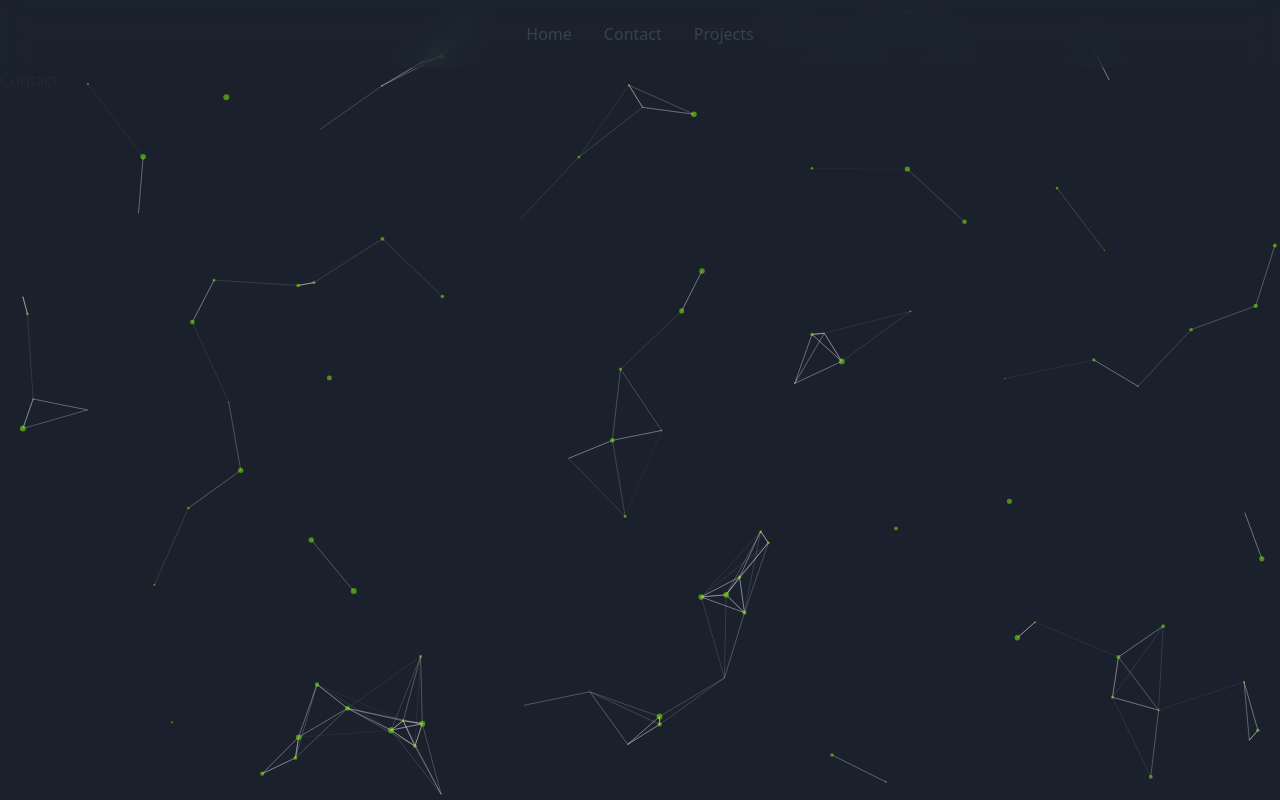
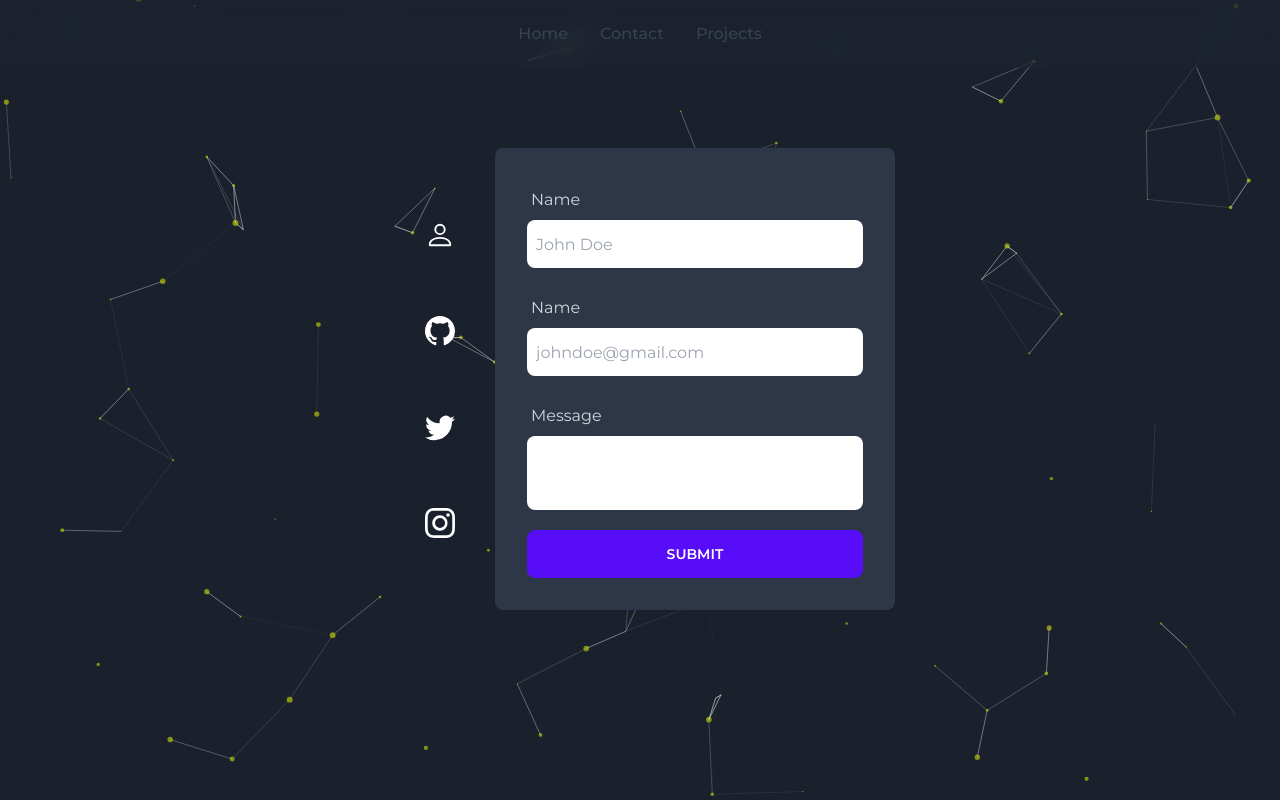
Before and after one commit to EdizKeskin/Portfolio, a Next.js app: page /contact in a window 1280 px wide. Built offline with nearby package versions, Linux system fonts and the light colour scheme.

Commit message:
Contact page

```diff
--- a/app/contact/page.js
+++ b/app/contact/page.js
@@ -1,7 +1,75 @@
 import React from 'react'
+import { BsGithub, BsInstagram, BsPerson, BsTwitter } from "react-icons/bs";
 
 export default function Contact() {
+    const socials = [
+        {
+            name: "E-Mail",
+            icon: <BsPerson size="1.5em" />,
+            link: ""
+        },
+        {
+            name: "Github",
+            icon: <BsGithub size="1.5em" />,
+            link: ""
+        },
+        {
+            name: "Twitter",
+            icon: <BsTwitter size="1.5em" />,
+            link: ""
+        },
+        {
+            name: "Instagram",
+            icon: <BsInstagram size="1.5em" />,
+            link: ""
+        }
+    ]
     return (
-        <div>Contact</div>
+        <div className='flex justify-center overflow-hidden mt-10' id='contact'>
+            <div className="rounded-lg m-10">
+                <div>
+                    <div className='flex sm:gap-4 md:gap-8 lg:gap-10 '>
+                        <div className='flex flex-col md:flex-row  justify-center items-center'>
+                            <div className='flex flex-row md:flex-col justify-space-around'>
+                                {socials.map((social) => (
+                                    <div key={social.name} className='p-6'>
+                                        <btn className="btn text-xl border-none bg-transparent hover:bg-blue-400 hover:text-[#2D3748]">{social.icon}</btn>
+                                    </div>
+                                ))}
+                            </div>
+                            <div className='p-8 rounded-lg shadow-sm bg-[#2D3748] w-10/12 md:w-[400px]'>
+                                <form>
+                                    <div className='flex gap-5 flex-col'>
+                                        <div className='w-full form-control required'>
+                                            <label className='text-gray-300 label'>Name</label>
+                                            <input
+                                                type='text'
+                                                name="name"
+                                                placeholder="John Doe"
+                                                className='w-full rounded-lg text-gray-300 p-2 input '
+                                            />
+                                        </div>
+                                        <div className='w-full form-control required'>
+                                            <label className='text-gray-300 label'>Name</label>
+                                            <input
+                                                type='email'
+                                                name="name"
+                                                placeholder="johndoe@gmail.com"
+                                                className='w-full rounded-lg text-gray-300 p-2 input '
+                                            />
+                                        </div>
+                                        <div className='w-full form-control required'>
+                                            <label className='text-gray-300 label'>Message</label>
+                                            <textarea name='message' className='resize-none max-h-[100px] textarea text-gray-300' />
+                                        </div>
+                                        <button className='btn btn-primary w-full'>Submit</button>
+                                    </div>
+                                </form>
+                            </div>
+                        </div>
+                    </div>
+                </div>
+            </div>
+        </div>
     )
 }
--- a/app/layout.js
+++ b/app/layout.js
@@ -2,6 +2,7 @@ import '@/styles/global.css'
 import Navbar from '@/components/Navbar'
 import dynamic from 'next/dynamic';
 const Background = dynamic(() => import('@/components/Background'));
+import { Montserrat } from '@next/font/google';
 
 export const metadata = {
   title: 'Ediz Keskin',
@@ -47,9 +48,15 @@ export const metadata = {
   themeColor: 'black',
 }
 
+const montserrat = Montserrat({
+  variable: '--font-montserrat',
+  subsets: ['latin'],
+});
+
+
 export default function RootLayout({ children }) {
   return (
-    <html lang="en">
+    <html lang="en" className={`${montserrat.variable}d`}>
       <body>
         <Navbar />
         {children}
--- a/components/Logo.js
+++ b/components/Logo.js
@@ -9,7 +9,7 @@ const Model = dynamic(() => import('./Model'));
 
 export default function Logo() {
     return (
-        <div className="canvas p-18 w-[500px] h-[500px]">
+        <div className="canvas p-18 md:w-[500px] md:h-[500px] sm:w-[400px] sm:h-[400px]">
             <Canvas
                 width={700}
                 height={700}
--- a/components/MotionDiv.js
+++ b/components/MotionDiv.js
@@ -1,6 +1,7 @@
 'use client';
 import { motion } from 'framer-motion';
 export default function MotionDiv({ children, ...props }) {
+
     return (
         <motion.div viewport={{ once: false }}
             initial={props.right ? { opacity: 0, x: 100 } : { opacity: 0, x: -100 }}
--- a/components/Navbar.js
+++ b/components/Navbar.js
@@ -1,4 +1,5 @@
 'use client';
+import { motion } from "framer-motion";
 import Link from "next/link"
 import { useEffect, useState } from "react"
 
@@ -38,7 +39,6 @@ function useIsScrollTop() {
             setIsTop(window.scrollY <= 0)
         }
         window.addEventListener("scroll", onScroll, { passive: true })
-
         return () => {
             window.removeEventListener("scroll", onScroll, { passive: true })
         }
@@ -65,6 +65,56 @@ function useToggleMenu() {
 export default function Navbar() {
     const [menuShow, onMenuToggle] = useToggleMenu()
     const isTop = useIsScrollTop()
+    const sidebar = {
+        open: (height = 1000) => ({
+            clipPath: `circle(${height * 2 + 200}px at 40px 40px)`,
+            display: "block",
+            transition: {
+                display: "block",
+                type: "spring",
+                stiffness: 20,
+                restDelta: 2,
+                duration: 2
+            }
+        }),
+        closed: {
+            transition: {
+                delay: 0.5,
+                type: "spring",
+                stiffness: 400,
+                damping: 40,
+                duration: 2,
+                display: "none"
+            },
+            transitionEnd: {
+                display: "none"
+            },
+        },
+    };
+    const ul = {
+        open: {
+            transition: { staggerChildren: 0.07, delayChildren: 0.2 }
+        },
+        closed: {
+            transition: { staggerChildren: 0.05, staggerDirection: -1 }
+        }
+    };
+    const li = {
+        open: {
+            y: 0,
+            opacity: 1,
+            transition: {
+                y: { stiffness: 1000, velocity: -100 }
+            }
+        },
+        closed: {
+            y: 50,
+            opacity: 0,
+            transition: {
+                y: { stiffness: 1000 }
+            }
+        }
+    };
 
     return (
         <>
@@ -95,14 +145,21 @@ export default function Navbar() {
                         </div>
                     </div>
                 </nav>
-            </header>
-            <div
-                className={`sm:hidden fixed w-full h-screen right-0 bg-gray-800 z-20 transform ease-in-out duration-500 ${menuShow ? "translate-x-0" : " -translate-x-full"
-                    } backdrop-filter bg-opacity-30 backdrop-blur-md firefox:bg-opacity-100 dark:firefox:bg-opacity-100`}
+            </header >
+            {/* transform ease-in-out duration-500 */}
+            <motion.nav
+                id="sidebar"
+                initial={false}
+                animate={menuShow ? "open" : "closed"}
+                variants={sidebar}
+                className={`fixed w-full h-screen right-0 bg-gray-800 z-20 backdrop-filter bg-opacity-30 backdrop-blur-md firefox:bg-opacity-100 dark:firefox:bg-opacity-100`
+                }
             >
-                <nav className="h-full mt-8 space-y-8">
+                <motion.ul variants={ul} className="h-full mt-8 space-y-8">
                     {navlinks.map(link => (
-                        <div key={link.title} className="px-12" >
+                        <motion.li variants={li}
+                            whileHover={{ scale: 1.1 }}
+                            whileTap={{ scale: 0.95 }} key={link.title} className="px-12" >
                             <Link
                                 href={link.href}
                                 className="text-xl font-semibold leading-8 tracking-wide text-gray-700 dark:text-gray-300 hover:text-black dark:hover:text-white"
@@ -110,10 +167,11 @@ export default function Navbar() {
                             >
                                 {link.title}
                             </Link>
-                        </div>
+                        </motion.li>
                     ))}
-                </nav >
-            </div >
+                </motion.ul >
+            </motion.nav>
+
         </>
     )
 }
--- a/components/Skills.js
+++ b/components/Skills.js
@@ -37,7 +37,7 @@ export default function Skills() {
                         <div key={skill.name} className="flex flex-col items-center justify-center text-center">
                             <div className="flex flex-row mb-3 items-center">
                                 {skill.icon && skill.icon}
-                                <p className="text-2xl font-bold">{skill.name}</p>
+                                <p className="text-2xl ml-4 font-bold">{skill.name}</p>
                             </div>
                             <progress className="progress progress-success w-56" value={skill.value} max="100"></progress>
                         </div>
--- a/package.json
+++ b/package.json
@@ -9,6 +9,7 @@
     "lint": "next lint"
   },
   "dependencies": {
+    "@next/font": "^13.2.4",
     "@react-three/drei": "^9.61.3",
     "@react-three/fiber": "^8.12.0",
     "autoprefixer": "^10.4.14",
--- a/styles/global.css
+++ b/styles/global.css
@@ -4,6 +4,7 @@
 
 * {
     scroll-behavior: smooth;
+    font-family: 'Montserrat', sans-serif;
 }
 
 *:before,
--- a/tailwind.config.js
+++ b/tailwind.config.js
@@ -3,6 +3,13 @@ module.exports = {
         "./app/**/*.{js,ts,jsx,tsx}",
         "./components/**/*.{js,ts,jsx,tsx}",
     ],
+    theme: {
+        extend: {
+            fontFamily: {
+                sans: ['var(--font-montserrat)'],
+            },
+        },
+    },
     plugins: [require("daisyui")],
     daisyui: {
         styled: true,
```
Also changed, not shown: 1 other file (tests, documents, lock files or other folders).
